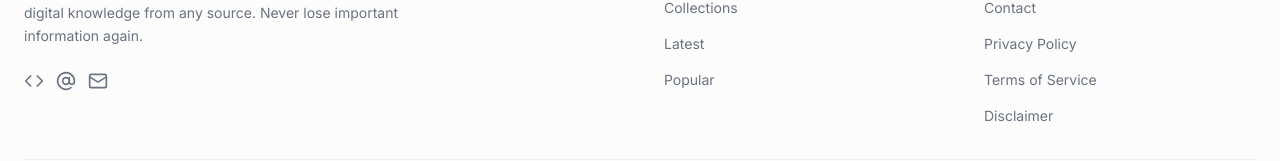
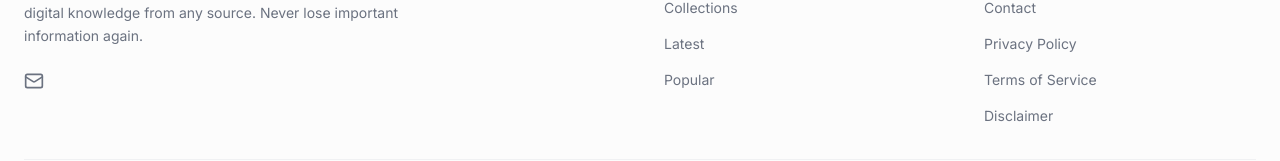
Before and after one commit to Aviral979/personal-libraray-, a Next.js app: page / in a window 1280 px wide. Shown: the part 1577-1738 px from the top of the page. Built offline with nearby package versions, Linux system fonts and the light colour scheme; no server answers; the database is empty.

Commit message:
Remove github and twitter links and update contact email in footer

```diff
--- a/src/components/layout/footer.tsx
+++ b/src/components/layout/footer.tsx
@@ -43,23 +43,7 @@ export function Footer() {
             </p>
             <div className="flex items-center gap-3 pt-2">
               <Link
-                href="https://github.com"
-                target="_blank"
-                rel="noopener noreferrer"
-                className="text-muted-foreground hover:text-foreground transition-colors"
-              >
-                <Code className="h-5 w-5" />
-              </Link>
-              <Link
-                href="https://twitter.com"
-                target="_blank"
-                rel="noopener noreferrer"
-                className="text-muted-foreground hover:text-foreground transition-colors"
-              >
-                <AtSign className="h-5 w-5" />
-              </Link>
-              <Link
-                href="mailto:hello@personallibrary.com"
+                href="mailto:aviralkumar979@gmail.com"
                 className="text-muted-foreground hover:text-foreground transition-colors"
               >
                 <Mail className="h-5 w-5" />
```
